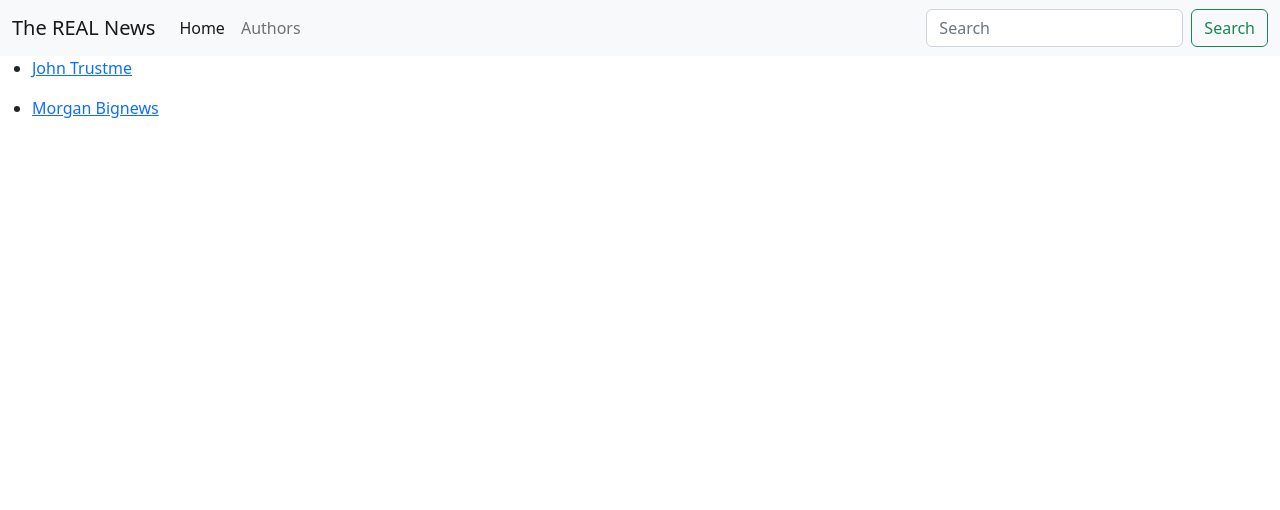
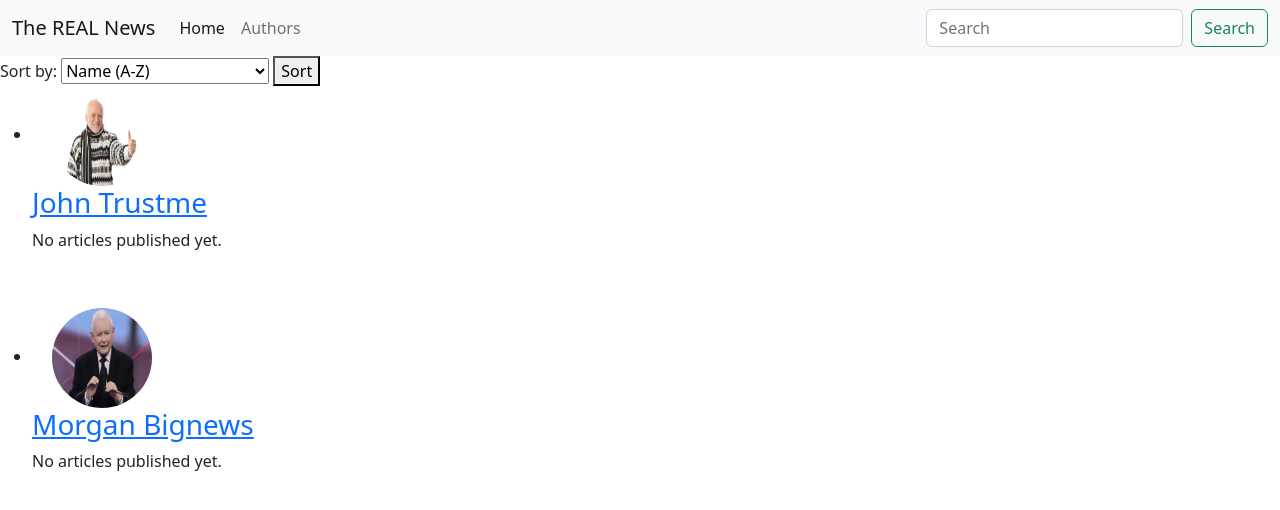
Before and after one commit to chessjodo/django-website, a Django app: page /authors/ in a window 1280 px wide. Shown: the top 510 px of the page. Run offline with Django 5.2, Linux system fonts and the light colour scheme; data comes from the database, SQL or seed files in the repository; both versions use the stored data as it was after the commit.

Commit message:
Start work on author sort &misc

```diff
--- a/website/authors/templates/index.html
+++ b/website/authors/templates/index.html
@@ -1,9 +1,33 @@
 {% include 'base.html' %}
+
+<form action="{% url 'index' %}" method="get">
+    <label for="sort">Sort by:</label>
+    <select name="sort" id="sort">
+        <option value="name_ascending">Name (A-Z)</option>
+        <option value="name_descending">Name (Z-A)</option>
+        <option value="most_articles">Most Articles Published</option>
+        <option value="least_articles">Least Articles Published</option>
+        <option value="most_recent">Most Recently Published</option>
+        <option value="least_recent">Least Recently Published</option>
+    </select>
+    <button type="submit">Sort</button>
+</form>
+
 {% if authors_lst %}
 <div>
   {% for author in authors_lst %}
   <ul>
-    <li><a href="{% url "author"  author_id=author.pk %}">{{ author.name }}</a></li>
+    <li><img src="{{ author.picture.url }}" alt="{{ author.name }}'s Picture"
+    style="width: 100px; height: 100px; border-radius: 50%; margin-left: 20px;">
+    <h3> <a href="{% url "author"  author_id=author.pk %}">{{ author.name}}</a></h3>
+    {% if last_published_article %}
+      <p>Last Published Article: <a href="{% url 'articles:article' last_published_article.id %}">{{ last_published_article.heading }}</a></p>
+      {% else %}
+      <p>No articles published yet.</p>
+      {% endif %}
+
+
+  <br> </li>
 
   </ul>
 
--- a/website/authors/views.py
+++ b/website/authors/views.py
@@ -1,3 +1,4 @@
+from django.db.models import Count, Max, Min
 from django.http import HttpResponse
 from django.shortcuts import get_object_or_404, render
 
@@ -5,8 +6,44 @@ from .models import Author, Author_Articles
 
 
 def index(request):
-    authors = Author.objects.order_by("name")
-    context = {"authors_lst": authors}
+    from articles.models import Article
+
+    articles = None
+
+    authors = Author.objects.all()
+    sort = request.GET.get("sort")
+    if sort == "name_ascending":
+        authors = authors.order_by("name")
+    elif sort == "name_descending":
+        authors = authors.order_by("-name")
+    #  elif sort == "most_articles":
+    #      authors = authors.annotate(article_count=Count("articles")).order_by(
+    #         "-article_count"
+    #    )
+    # elif sort == "least_articles":
+    #    authors = authors.annotate(article_count=Count("articles")).order_by(
+    #       "article_count"
+    #  )
+    # elif sort == "most_recent":
+    #    authors = authors.annotate(
+    #       max_pub_date=Max("articles__pub_date")
+    #  ).order_by("-max_pub_date")
+    #  elif sort == "least_recent":
+    #     authors = authors.annotate(
+    #        min_pub_date=Min("articles__pub_date")
+    #   ).order_by("min_pub_date")
+    else:
+        authors = authors.order_by("name")
+        sort = "name_ascending"
+    #  if "author_id" in request.GET:
+    #     author_id = request.GET.get("author_id")
+    #    author = get_object_or_404(Author, pk=author_id)
+    #     articles = Article.objects.filter(author=author)
+    context = {
+        "authors_lst": authors,
+        "sort_p": sort,
+        #    "articles": articles,
+    }
     return render(request, "index.html", context)
 
 
@@ -15,7 +52,10 @@ def author(request, author_id):
 
     author = get_object_or_404(Author, pk=author_id)
     articles = Article.objects.filter(author=author)
-    context = {"author": author, "articles": articles}
+    context = {
+        "author": author,
+        "articles": articles,
+    }
     return render(request, "author.html", context)
 
 
```
Also changed, not shown: website/db.sqlite3, website/media/article_pictures/zombie_ap.webp (added), website/media/author_pictures/kaczynski.jpeg (added).
